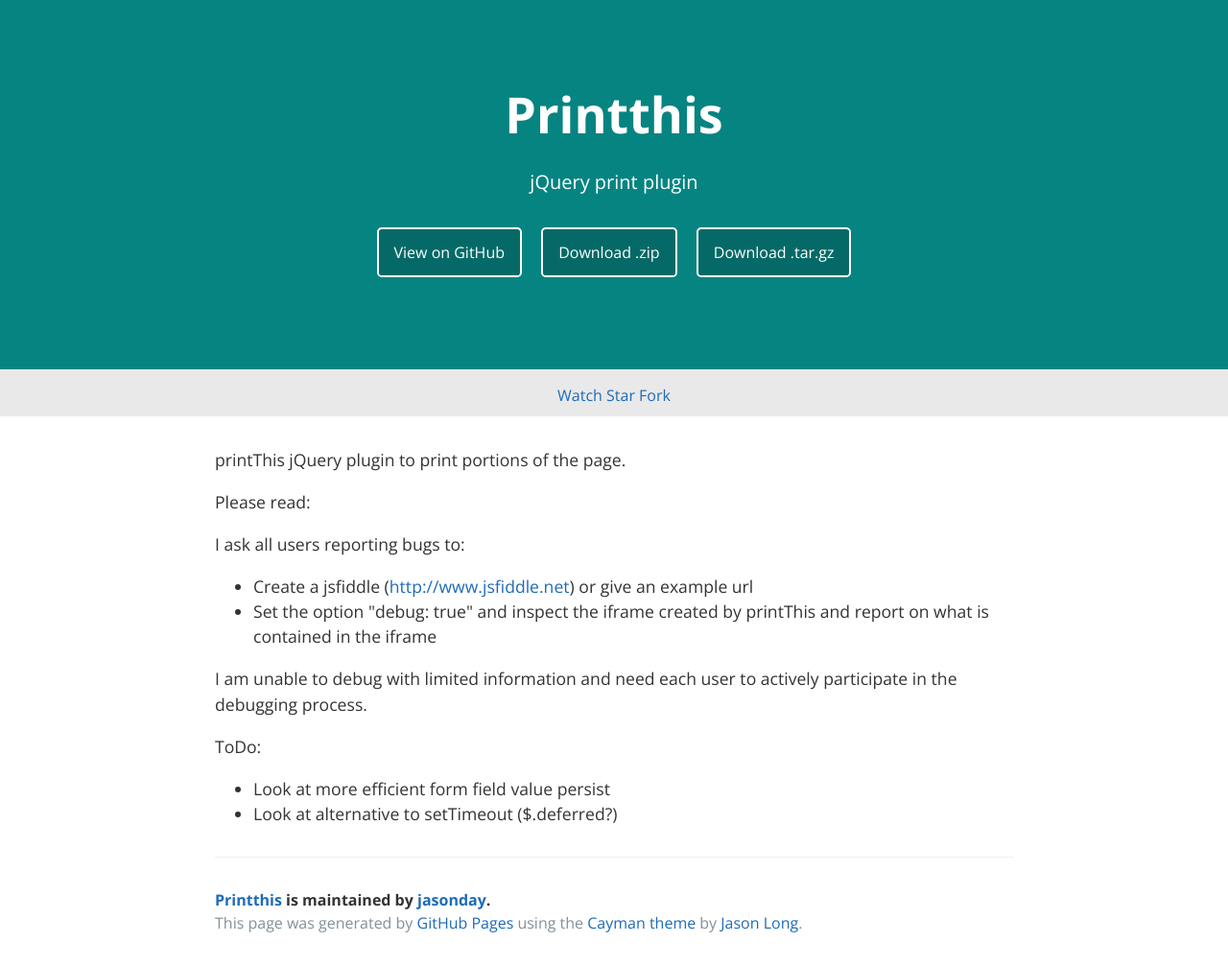
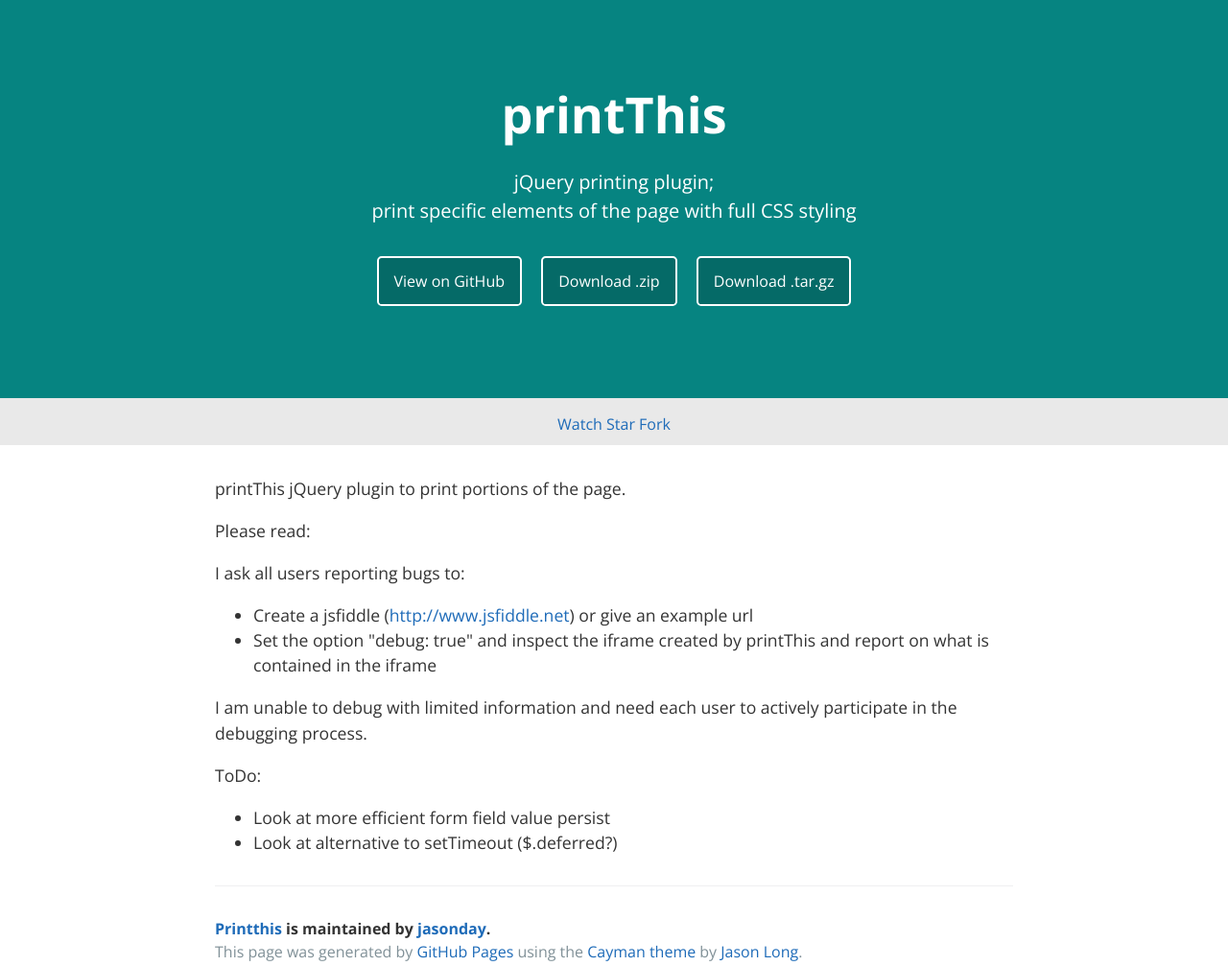
Before and after one commit to jasonday/printThis, a plain HTML site: page index.html in a window 1280 px wide. Shown: the whole page at 96% size. Drawn offline with nearby package versions, Linux system fonts and the light colour scheme.

Commit message:
page title

```diff
--- a/index.html
+++ b/index.html
@@ -11,8 +11,8 @@
   </head>
   <body>
     <section class="page-header">
-      <h1 class="project-name">Printthis</h1>
-      <h2 class="project-tagline">jQuery print plugin</h2>
+      <h1 class="project-name">printThis</h1>
+      <h2 class="project-tagline">jQuery printing plugin;<br/>print specific elements of the page with full CSS styling</h2>
       <a href="https://github.com/jasonday/printThis" class="btn">View on GitHub</a>
       <a href="https://github.com/jasonday/printThis/zipball/master" class="btn">Download .zip</a>
       <a href="https://github.com/jasonday/printThis/tarball/master" class="btn">Download .tar.gz</a>
```
